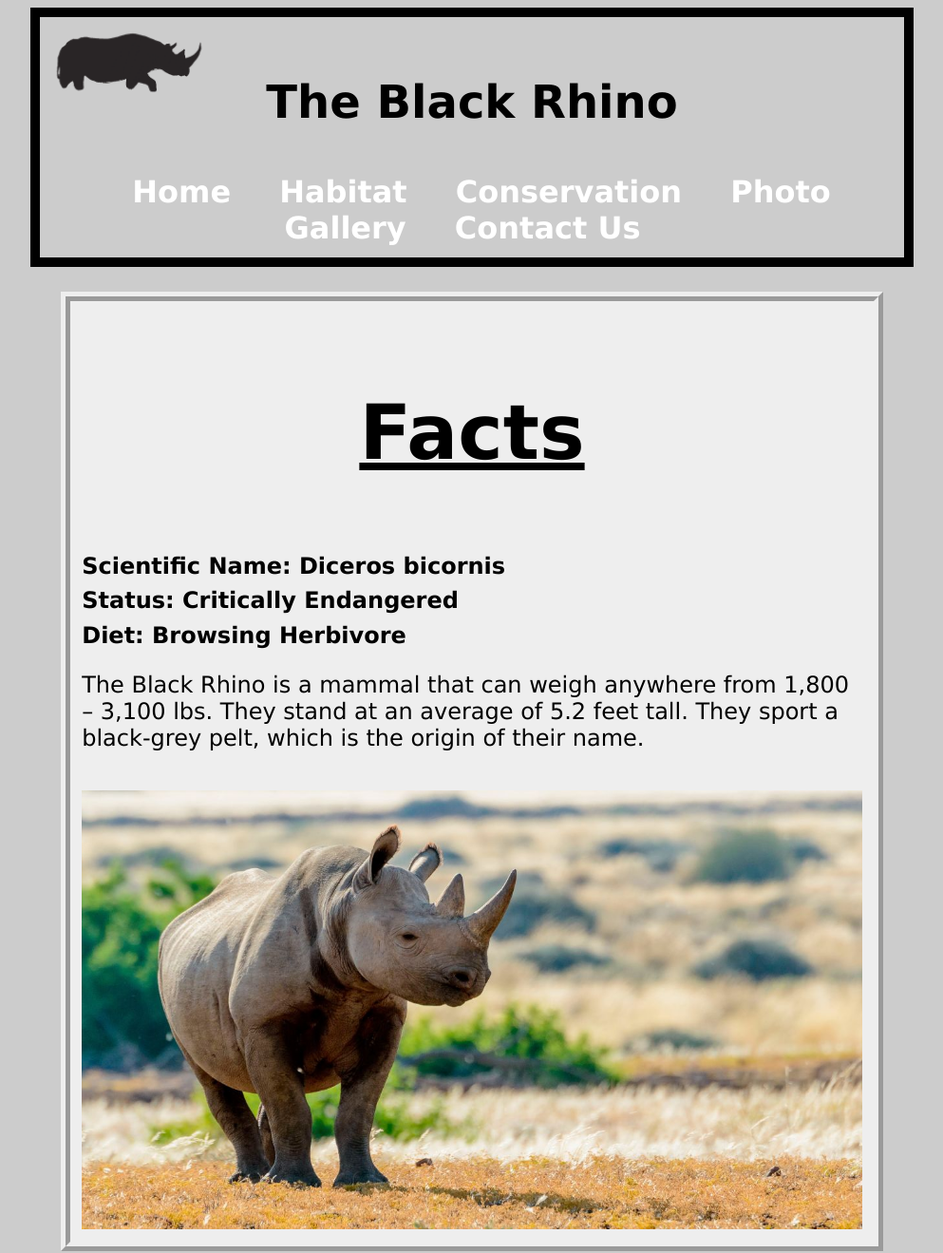
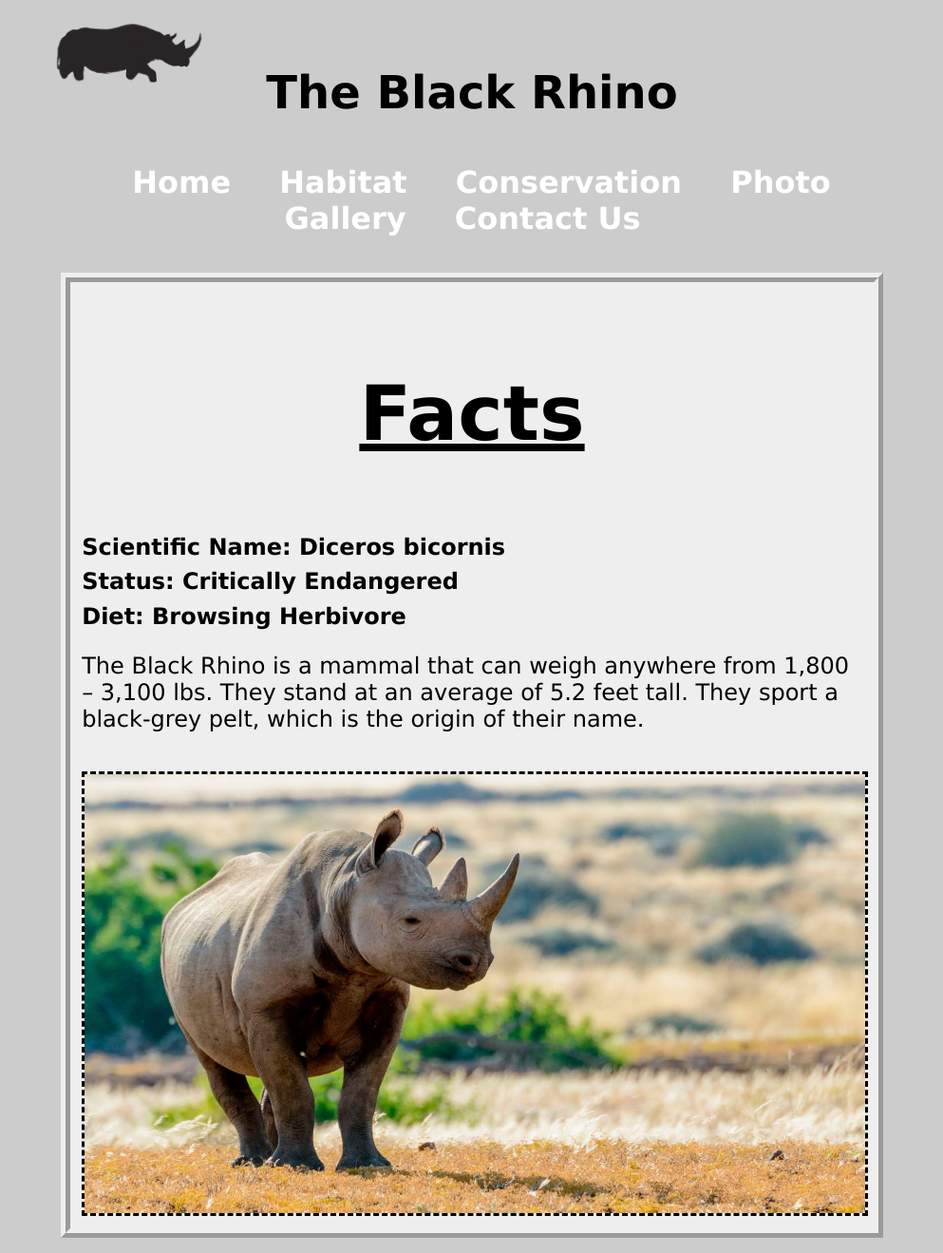
Before and after one commit to pokemax209/final-project, a plain HTML site: page index.html in a window 1280 px wide. Shown: the whole page at 95% size, without its empty margins (143-1136 px from the left). Drawn offline with Linux system fonts and the light colour scheme.

Commit message:
made an image behave

```diff
--- a/style.css
+++ b/style.css
@@ -13,9 +13,9 @@ a:hover {
 }
 
 #nav {
-    border-style: solid;
+    /*border-style: solid;
     border-color: #000;
-    border-width: 10px;
+    border-width: 10px;*/
     width: 70%;
     height: auto;
     margin: auto;
@@ -85,6 +85,8 @@ a:hover {
     margin-right: auto;
     max-width: 100%;
     height: auto;
+    border-style: dashed;
+    border-width: 10%;
 }
 
 #habitatmap {
@@ -92,4 +94,9 @@ a:hover {
     margin-left: auto;
     max-width: 30%;
     height: auto;
+    transition: transform .5s;
 }
+
+#habitatmap:hover {
+    transform: scale(2.5) translate(-30%,-30%);
+}
```
